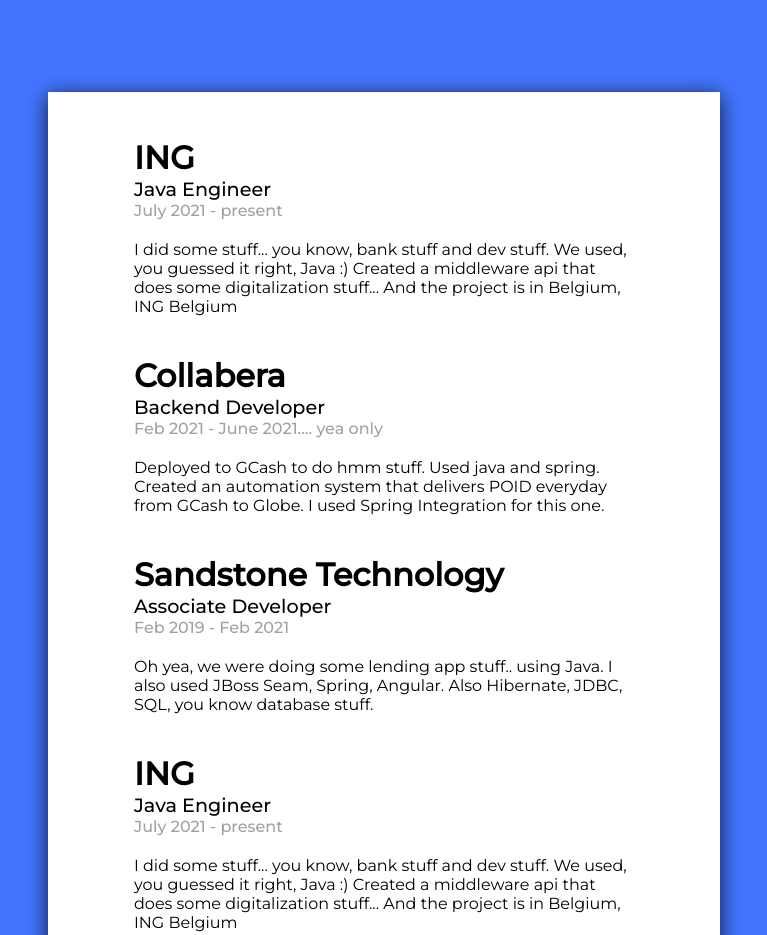
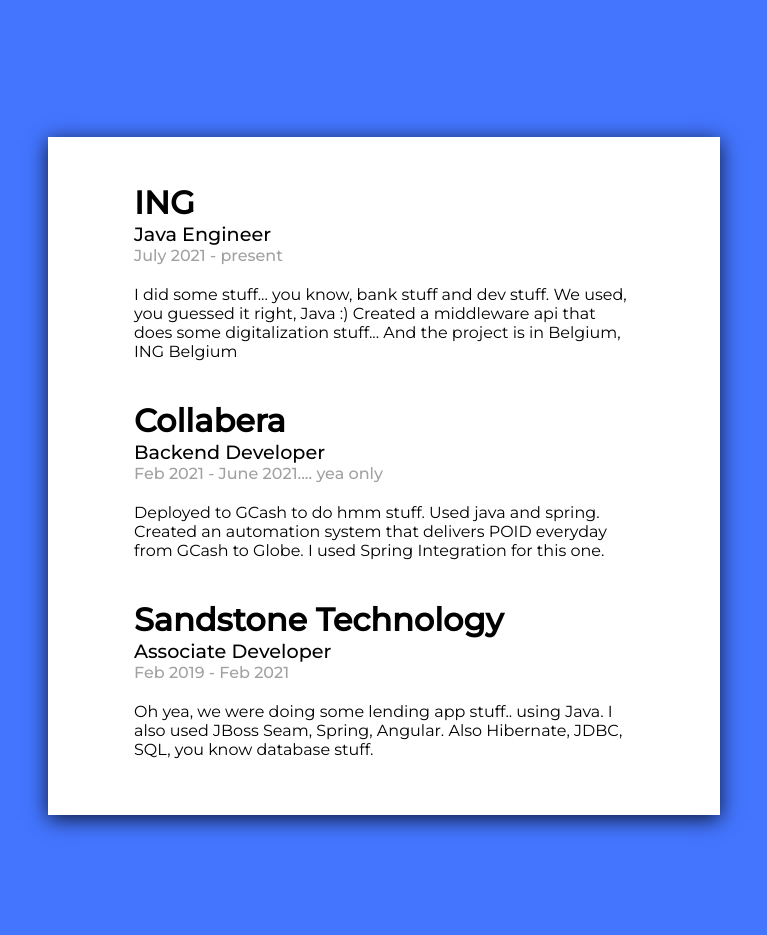
Before and after one commit to plurantee/flogramming-nuxt, a Nuxt app: page / in a window 1280 px wide. Shown: the part 1620-2555 px from the top of the page, without its empty margins (256-1023 px from the left). Built offline with nearby package versions, Linux system fonts and the light colour scheme.

Commit message:
Update WorkHistory.vue

```diff
--- a/components/WorkHistory.vue
+++ b/components/WorkHistory.vue
@@ -2,22 +2,6 @@
   <section id="work-experience" class="container f-center">
 
     <div class="white-card work-experience-card">
-        <div v-for="workExperience in workExperiences" v-bind:key="workExperience.id">
-            <div class="work-experience-single">
-                <p class="company-name">
-                    {{workExperience.company}}
-                </p>
-                <p class="company-title">
-                    {{workExperience.title}}
-                </p>
-                <p class="company-stay">
-                    {{workExperience.stay}}
-                </p>
-                <p class="company-work-summary">
-                    {{workExperience.workSummary}}
-                </p>
-            </div>
-        </div>
         <div v-for="workExperience in workExperiences" v-bind:key="workExperience.id">
             <div class="work-experience-single">
                 <p class="company-name">
```
